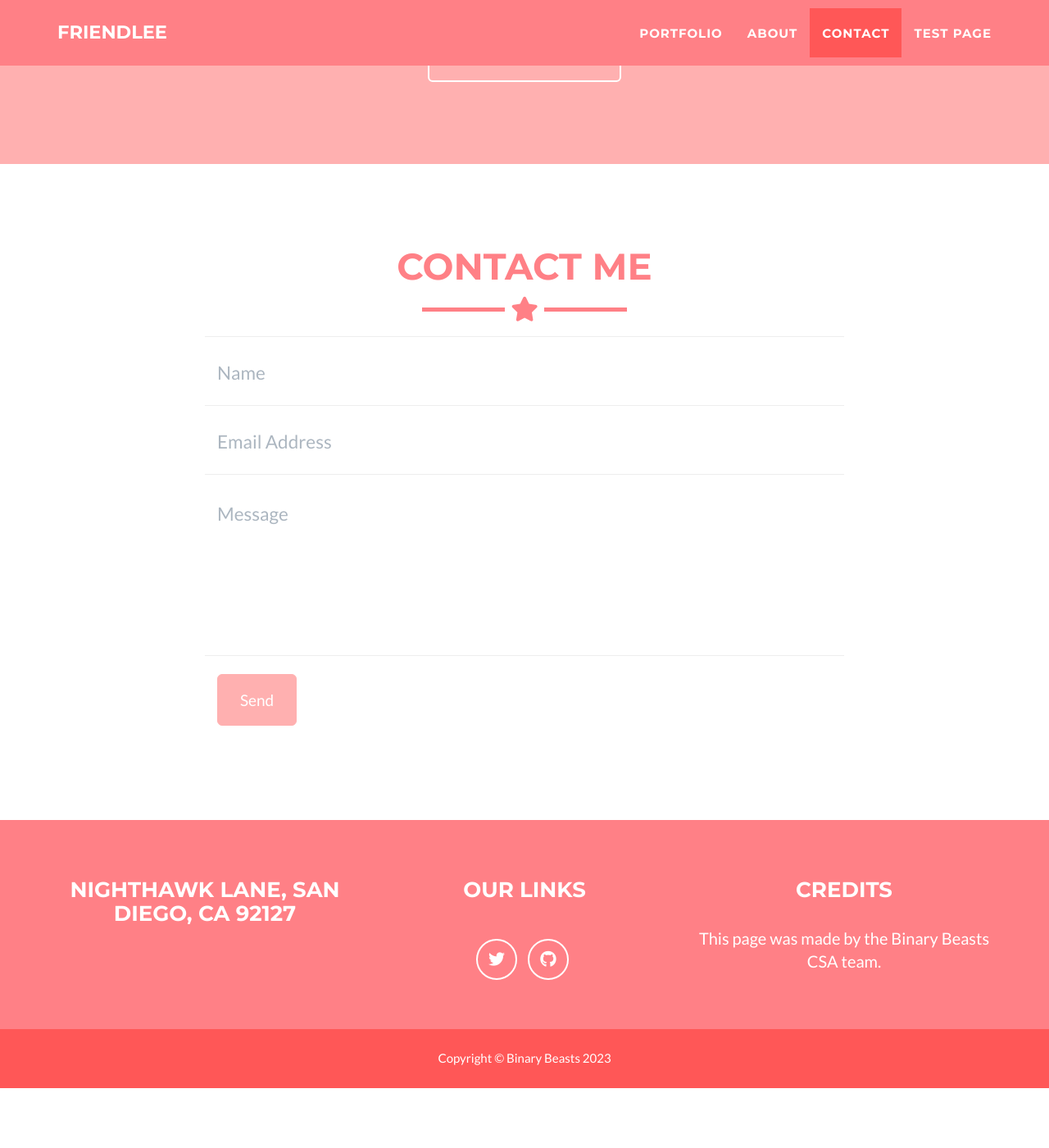
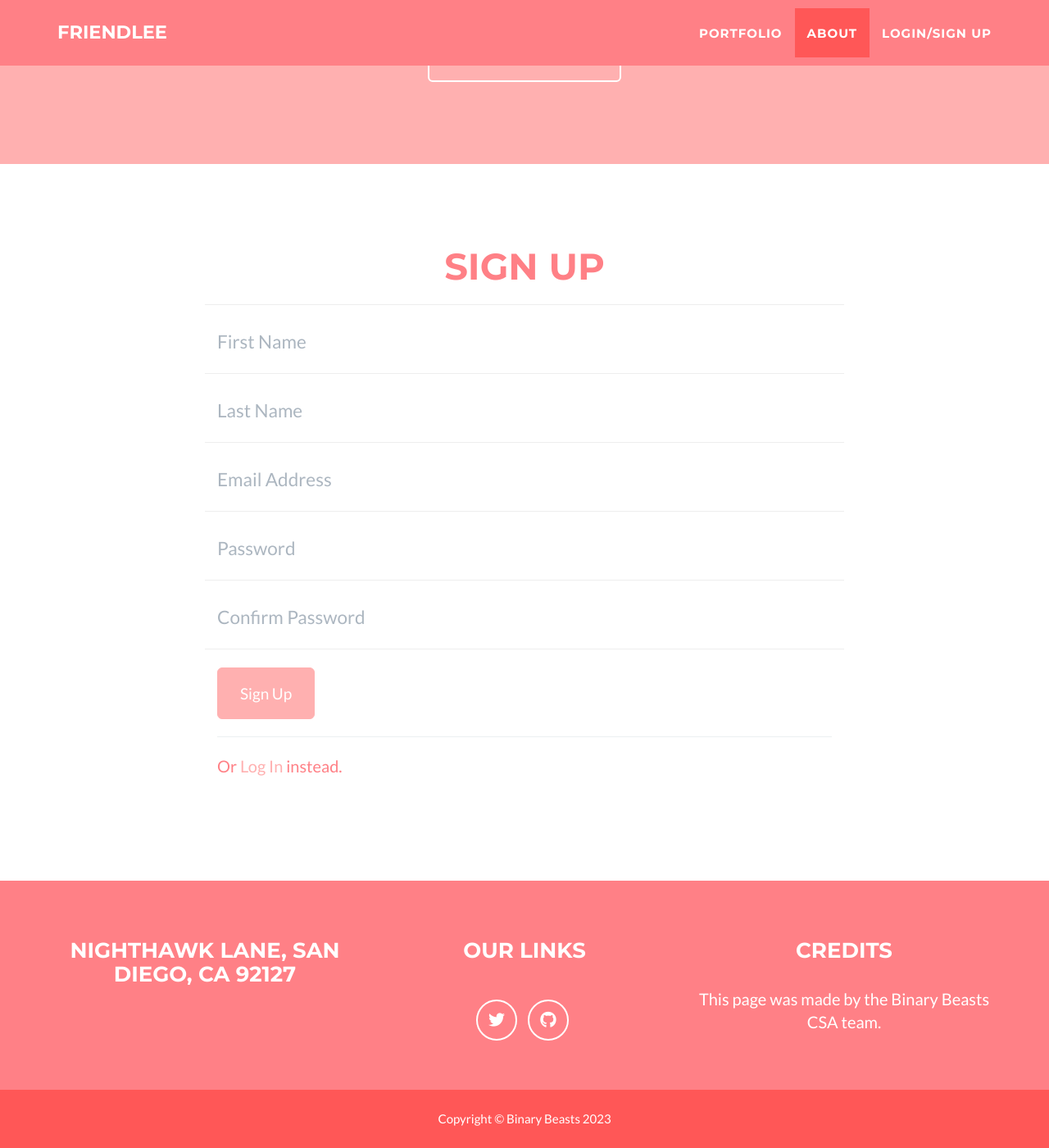
Before and after one commit to deimie/binaryBeasts-frontend, a Jekyll site: the page built from _posts/2014-07-18-caring.markdown, in a window 1280 px wide and 1400 px high, scrolled down 1951 px. Shown: the whole window at 82% size. Built offline with Jekyll 4.4.1, drawn with Linux system fonts in a browser that asks for light colours; before the commit the page ends 3278 px from its top, so only the background shows below that.

Commit message:
signup form

```diff
--- a/_includes/contact_static.html
+++ b/_includes/login.html
@@ -1,19 +1,21 @@
 <!-- Contact Section -->
-<section id="contact">
+<section id="login">
   <div class="container">
     <div class="row">
       <div class="col-lg-12 text-center">
-        <h2>Contact Me</h2>
-        <hr class="star-primary">
+        <h2>Login</h2>
+        <br>
       </div>
     </div>
     <div class="row">
       <div class="col-lg-8 col-lg-offset-2">
-        <form action="//formspree.io/{{ site.email }}" method="POST" name="sentMessage" id="contactForm" novalidate>
+        <!-- To configure the contact form email address, go to mail/contact_me.php and update the email address in the PHP file on line 19. -->
+        <!-- The form should work on most web servers, but if the form is not working you may need to configure your web server differently. -->
+        <form name="sentMessage" id="contactForm" novalidate>
           <div class="row control-group">
             <div class="form-group col-xs-12 floating-label-form-group controls">
               <label for="name">Name</label>
-              <input type="text" name="name" class="form-control" placeholder="Name" id="name" required
+              <input type="text" class="form-control" placeholder="Name" id="name" required
                 data-validation-required-message="Please enter your name.">
               <p class="help-block text-danger"></p>
             </div>
@@ -21,19 +23,23 @@
           <div class="row control-group">
             <div class="form-group col-xs-12 floating-label-form-group controls">
               <label for="email">Email Address</label>
-              <input type="email" name="_replyto" class="form-control" placeholder="Email Address" id="email" required
+              <input type="email" class="form-control" placeholder="Email Address" id="email" required
                 data-validation-required-message="Please enter your email address.">
               <p class="help-block text-danger"></p>
             </div>
           </div>
-          <div>
-            <input type="hidden" name="_subject" value="New submission!">
-            <input type="text" name="_gotcha" style="display:none" />
+          <div class="row control-group">
+            <div class="form-group col-xs-12 floating-label-form-group controls">
+              <label for="phone">Phone Number</label>
+              <input type="tel" class="form-control" placeholder="Phone Number" id="phone" required
+                data-validation-required-message="Please enter your phone number.">
+              <p class="help-block text-danger"></p>
+            </div>
           </div>
           <div class="row control-group">
             <div class="form-group col-xs-12 floating-label-form-group controls">
               <label for="message">Message</label>
-              <textarea rows="5" name="message" class="form-control" placeholder="Message" id="message" required
+              <textarea rows="5" class="form-control" placeholder="Message" id="message" required
                 data-validation-required-message="Please enter a message."></textarea>
               <p class="help-block text-danger"></p>
             </div>
--- /dev/null
+++ b/_includes/login_static.html
@@ -0,0 +1,48 @@
+<!-- Contact Section -->
+<script src="/js/loginControl.js"></script>
+
+<section id="login" style="display:none;">
+  <div class="container">
+    <div class="row">
+      <div class="col-lg-12 text-center">
+        <h2>Login</h2>
+        <br>
+      </div>
+    </div>
+    <div class="row">
+      <div class="col-lg-8 col-lg-offset-2">
+        <form action="//formspree.io/{{ site.email }}" method="POST" name="sentMessage" id="contactForm" novalidate>
+          <div class="row control-group">
+            <div class="form-group col-xs-12 floating-label-form-group controls">
+              <label for="name">Name</label>
+              <input type="text" name="name" class="form-control" placeholder="Name" id="name" required
+                data-validation-required-message="Please enter your name.">
+              <p class="help-block text-danger"></p>
+            </div>
+          </div>
+          <div class="row control-group">
+            <div class="form-group col-xs-12 floating-label-form-group controls">
+              <label for="email">Email Address</label>
+              <input type="email" name="_replyto" class="form-control" placeholder="Email Address" id="email" required
+                data-validation-required-message="Please enter your email address.">
+              <p class="help-block text-danger"></p>
+            </div>
+          </div>
+          <div>
+            <input type="hidden" name="_subject" value="New submission!">
+            <input type="text" name="_gotcha" style="display:none" />
+          </div>
+          <br>
+          <div id="success"></div>
+          <div class="row">
+            <div class="form-group col-xs-12">
+              <button type="submit" class="btn btn-success btn-lg">Log In</button>
+              <hr>
+              <p>Don't have an account? <a onclick="viewSignUp();"> Sign Up </a></p>
+            </div>
+          </div>
+        </form>
+      </div>
+    </div>
+  </div>
+</section>
--- a/_includes/nav.html
+++ b/_includes/nav.html
@@ -25,10 +25,8 @@
           <a href="#about">About</a>
         </li>
         <li class="page-scroll">
-          <a href="#contact">Contact</a>
-        </li>
-        <li>
-          <a href="/pages/testpage">Test Page</a>
+          <a href="#login">Login/Sign Up</a>
+
         </li>
       </ul>
     </div>
--- /dev/null
+++ b/_includes/signup_static.html
@@ -0,0 +1,77 @@
+<!-- Contact Section -->
+<script src="/js/jqBootstrapValidation.js"></script>
+<script src="/js/loginControl.js"></script>
+
+<section id="signup">
+  <div class="container">
+    <div class="row">
+      <div class="col-lg-12 text-center">
+        <h2>Sign Up</h2>
+        <br>
+      </div>
+    </div>
+    <div class="row">
+      <div class="col-lg-8 col-lg-offset-2">
+        <form action="//formspree.io/{{ site.email }}" method="POST" name="sentMessage" id="contactForm" novalidate>
+          <div class="row control-group">
+            <div class="form-group col-xs-12 floating-label-form-group controls">
+              <label for="name">First Name</label>
+              <input type="text" name="name" class="form-control" placeholder="First Name" id="fname" required
+                data-validation-required-message="Please enter your first name.">
+              <p class="help-block text-danger"></p>
+            </div>
+          </div>
+          <div class="row control-group">
+            <div class="form-group col-xs-12 floating-label-form-group controls">
+              <label for="name">Last Name</label>
+              <input type="text" name="name" class="form-control" placeholder="Last Name" id="lname" required
+                data-validation-required-message="Please enter your last name.">
+              <p class="help-block text-danger"></p>
+            </div>
+          </div>
+          <div class="row control-group">
+            <div class="form-group col-xs-12 floating-label-form-group controls">
+              <label for="email">Email Address</label>
+              <input type="email" name="_replyto" class="form-control" placeholder="Email Address" id="email" required
+                data-validation-required-message="Please enter your email address.">
+              <p class="help-block text-danger"></p>
+            </div>
+          </div>
+          <div class="row control-group">
+            <div class="form-group col-xs-12 floating-label-form-group controls">
+              <label for="password">Password</label>
+              <input type="password" name="password" class="form-control" placeholder="Password" id="password" required
+                data-validation-required-message="Please enter your password." pattern="(?=.*\d)(?=.*[a-z])(?=.*[A-Z]).{8,}">
+              <p class="help-block text-danger"></p>
+            </div>
+          </div>
+          <div class="row control-group">
+            <div class="form-group col-xs-12 floating-label-form-group controls">
+              <label for="passwordagain">Confirm Password</label>
+              <input type="password" name="Passwordagain" class="form-control" placeholder="Confirm Password" id="passwordagain" required
+                data-validation-required-message="Please re-enter your password." data-validation-match-match="password">
+              <p class="help-block text-danger"></p>
+            </div>
+          </div>
+          <div>
+            <input type="hidden" name="_subject" value="New submission!">
+            <input type="text" name="_gotcha" style="display:none" />
+          </div>
+          <br>
+          <div id="success"></div>
+          <div class="row">
+            <div class="form-group col-xs-12">
+              <button type="submit" class="btn btn-success btn-lg">Sign Up</button>
+              <hr>
+              <p>Or <a onclick="viewLogin()"> Log In </a>instead.</p>
+            </div>
+          </div>
+        </form>
+      </div>
+    </div>
+  </div>
+</section>
+
+<script>
+
+</script>
--- a/_layouts/default.html
+++ b/_layouts/default.html
@@ -9,11 +9,10 @@
   {% include about.html %}
 
   {% if site.contact == "static" %}
-  {% include contact_static.html %}
-  {% elsif site.contact == "disqus" %}
-  {% include contact_disqus.html %}
+  {% include login_static.html %}
+  {% include signup_static.html %}
   {% else %}
-  {% include contact.html %}
+  {% include login.html %}
   {% endif %}
 
   {% include footer.html %}
--- a/js/jqBootstrapValidation.js
+++ b/js/jqBootstrapValidation.js
@@ -7,7 +7,6 @@
  *
  * http://ReactiveRaven.github.com/jqBootstrapValidation/
  */
-
 (function( $ ){
 
 	var createdElements = [];
@@ -106,7 +105,7 @@
             //                                                   PATTERN
             // ---------------------------------------------------------
             if ($this.attr("pattern") !== undefined) {
-              message = "Not in the expected format<!-- data-validation-pattern-message to override -->";
+              message = "Required: 8+ characters, at least one number, lowercase, and uppercase. <!-- data-validation-pattern-message to override -->";
               if ($this.data("validationPatternMessage")) {
                 message = $this.data("validationPatternMessage");
               }
--- /dev/null
+++ b/js/loginControl.js
@@ -0,0 +1,9 @@
+function viewSignUp() {
+    document.getElementById("signup").style.display = "block";
+    document.getElementById("login").style.display = "none";
+}
+
+function viewLogin() {
+    document.getElementById("signup").style.display = "none";
+    document.getElementById("login").style.display = "block";
+}
```
Also changed, not shown: _includes/contact.html (deleted, +0 -58 lines), _includes/contact_disqus.html (deleted, +0 -16 lines), js/contact_me.js (+7 -11 lines), screenshot.png (deleted), 1 other file.
